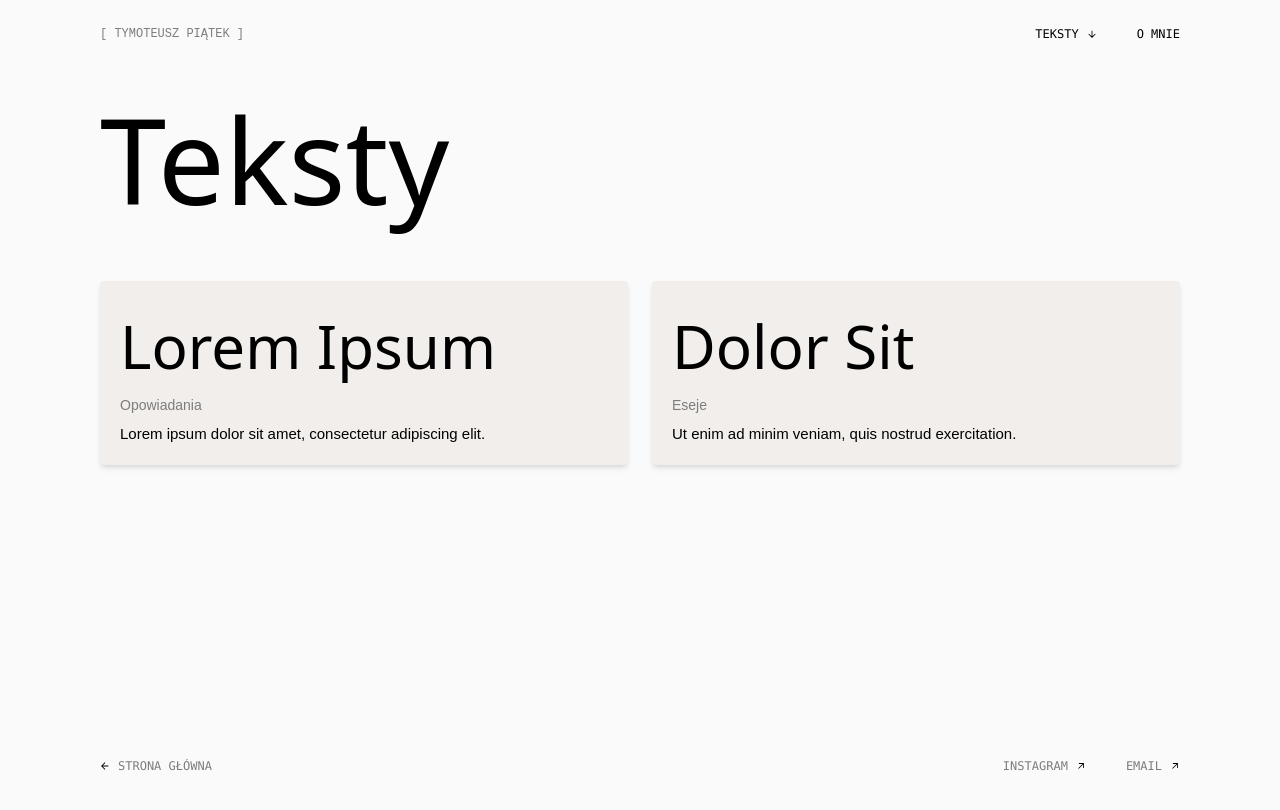
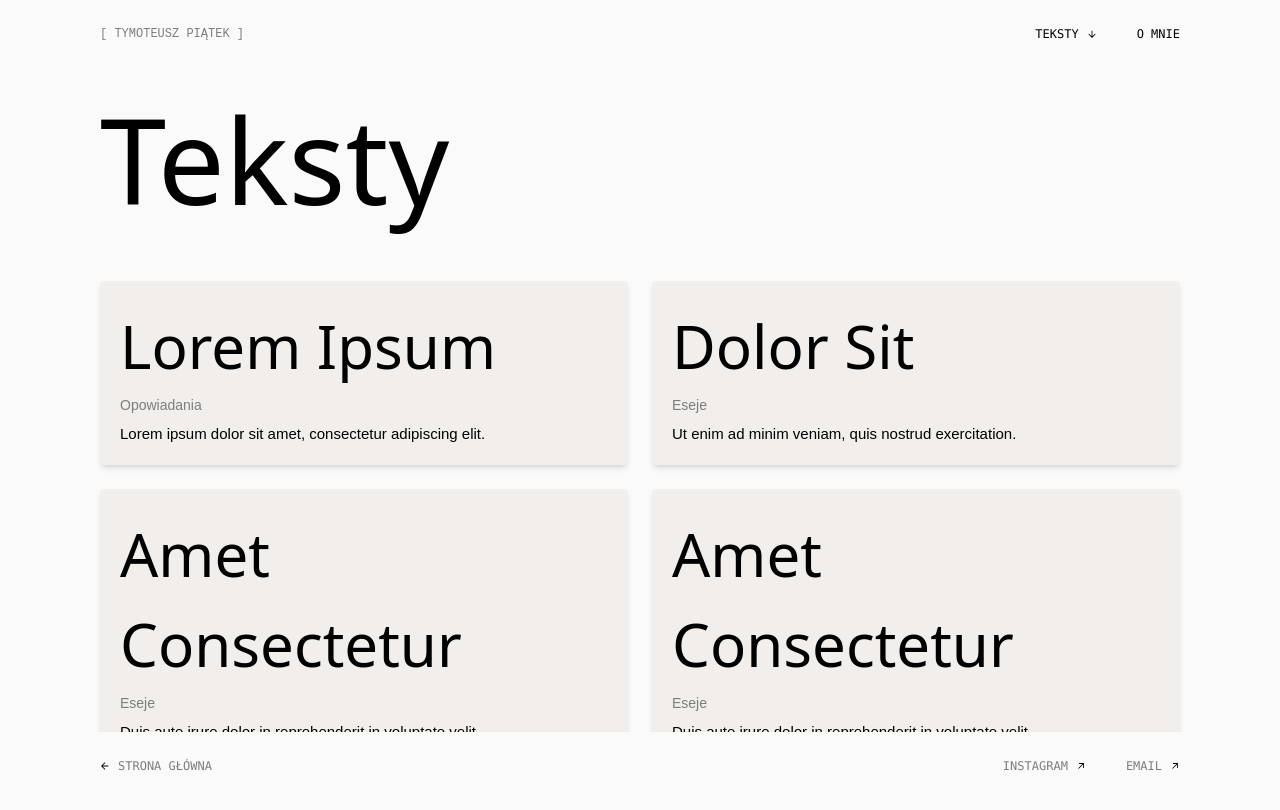
Before and after one commit to vladazachem/tymoteusz-portfolio, a Next.js app: page /texts in a window 1280 px wide. Shown: the top 810 px of the page. Built offline with nearby package versions, Linux system fonts and the light colour scheme.

Commit message:
Update sampleData.js with new text entries

```diff
--- a/src/data/sampleData.js
+++ b/src/data/sampleData.js
@@ -14,6 +14,20 @@ export const sampleData = {
       year: 2022,
       content: "Ut enim ad minim veniam, quis nostrud exercitation.",
     },
+    {
+      id: 3,
+      title: "Amet Consectetur",
+      category: "Eseje",
+      year: 2021,
+      content: "Duis aute irure dolor in reprehenderit in voluptate velit.",
+    },
+    {
+      id: 4,
+      title: "Amet Consectetur",
+      category: "Eseje",
+      year: 2021,
+      content: "Duis aute irure dolor in reprehenderit in voluptate velit.",
+    },
   ],
   about: {
     content: "Lorem ipsum dolor sit amet, consectetur adipiscing elit.",
```
Lines whose indentation alone changed are shown as unchanged.
